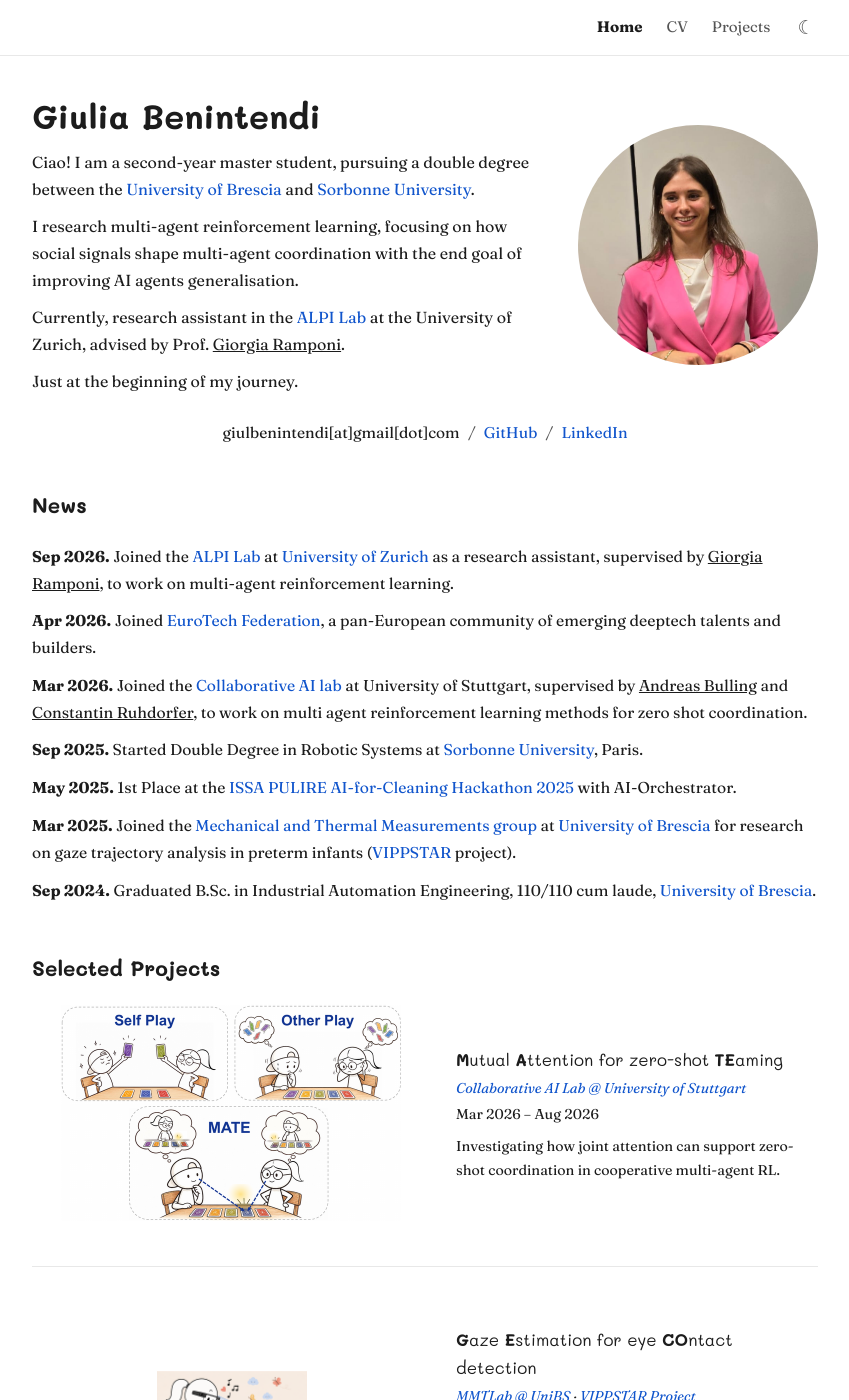
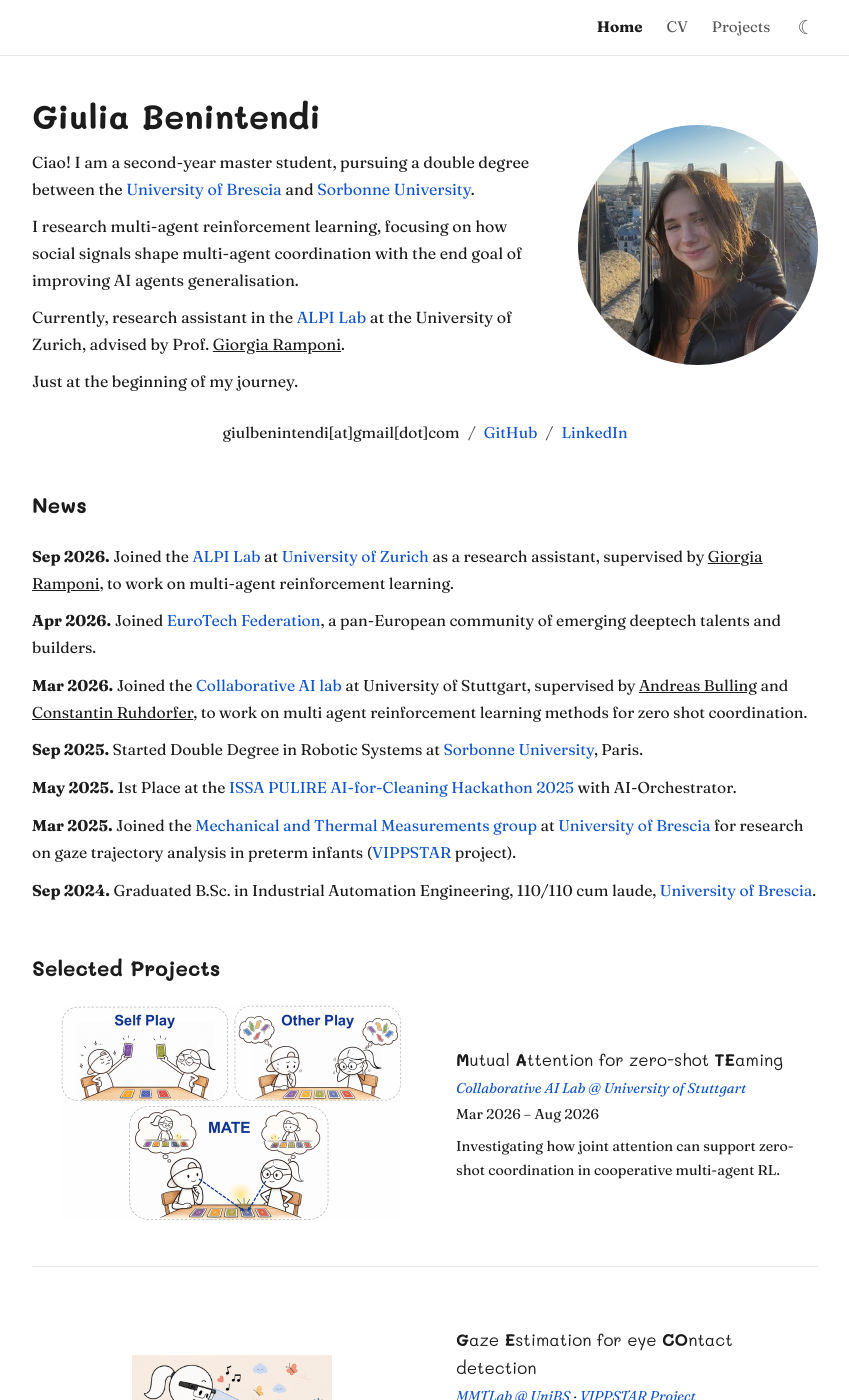
Before and after one commit to giuliabenintendi/giuliabenintendi.github.io, a Jekyll site: the page built from index.html, in a window 1280 px wide and 1400 px high. Shown: the whole window, without its empty margins (215-1064 px from the left). Built offline with Jekyll 4.4.1, drawn with Linux system fonts in a browser that asks for light colours.

Commit message:
try paris profile photo, reduce geco padding to 12%

```diff
--- a/assets/css/style.css
+++ b/assets/css/style.css
@@ -251,7 +251,7 @@ a.person-link {
 /* Shrink the picture inside its frame to leave white space around it */
 .project-image img.inset {
   object-fit: contain;
-  padding: 16%;
+  padding: 12%;
   box-sizing: border-box;
 }
 
```
Also changed, not shown: assets/images/profile.jpg.
